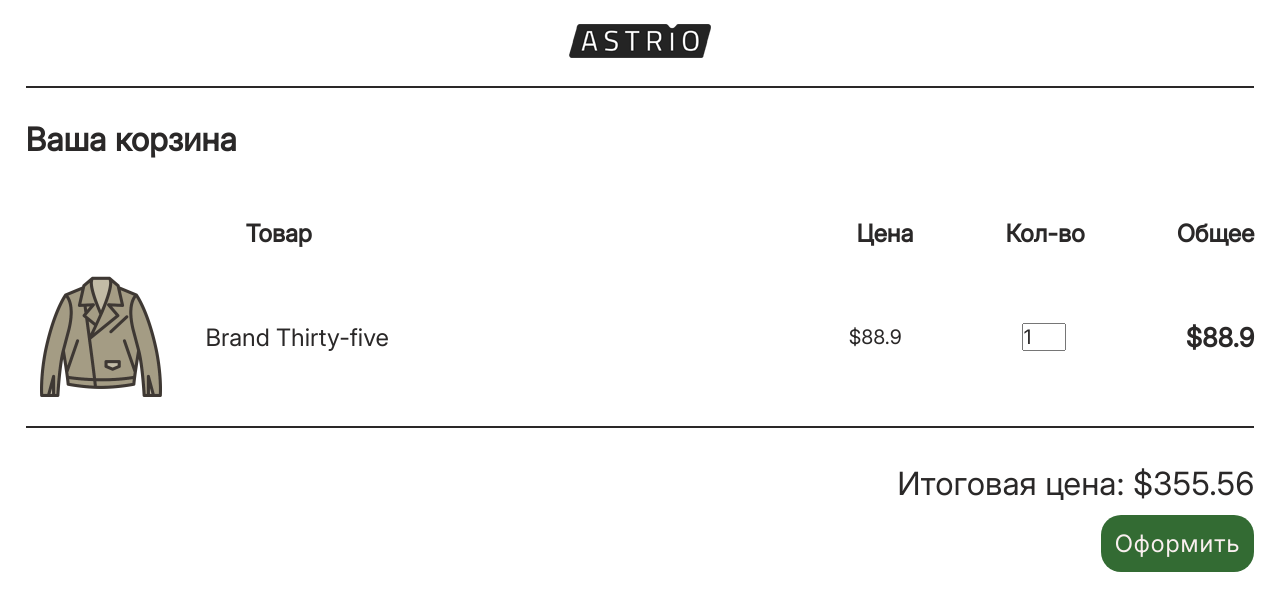
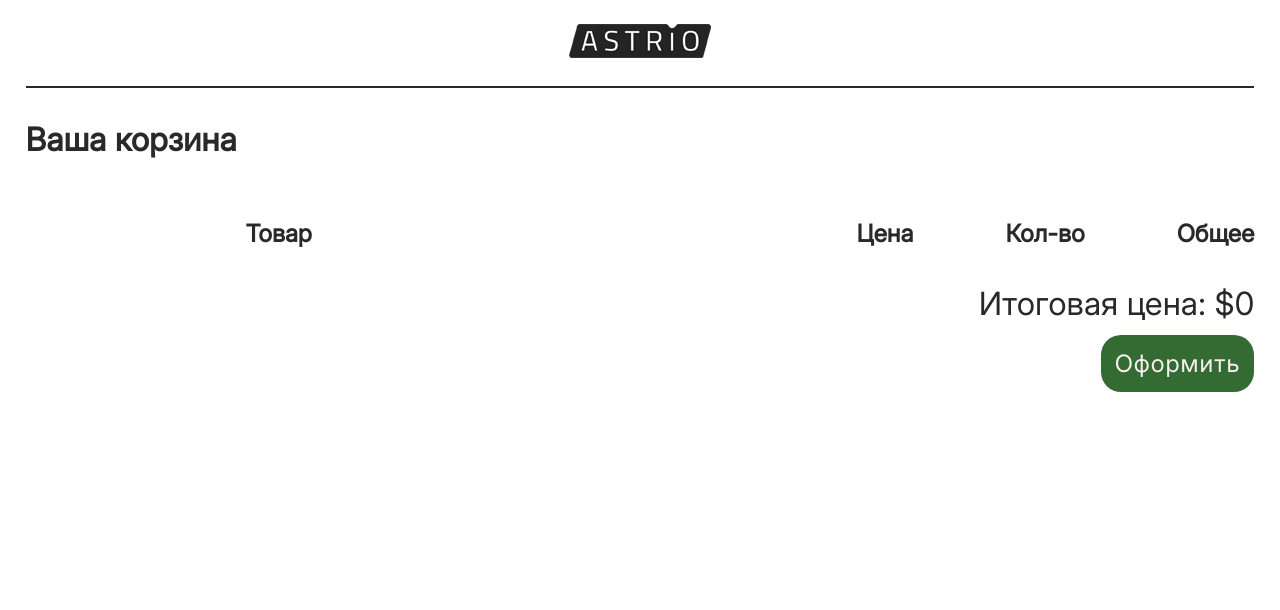
Before and after one commit to kirilloid173/Astrio, a Nuxt app: page /cart in a window 1280 px wide. Shown: the top 610 px of the page. Built offline with nearby package versions, Linux system fonts and the light colour scheme.

Commit message:
1.8-added_sum_cart_price

```diff
--- a/app/components/cart/Cart.vue
+++ b/app/components/cart/Cart.vue
@@ -1,3 +1,25 @@
+<script setup lang="ts">
+const cartDataStore = useCartDataStore();
+
+interface cartData {
+    type: string;
+    id: number;
+    sku: string;
+    title: string;
+    regular_price: {
+        currency: string;
+        value: number;
+    };
+    image: string;
+    brand: number;
+    quantity: number;
+}
+
+function totalPriceItem(cartItem: cartData) {
+    return Number(cartItem.regular_price.value * cartItem.quantity).toFixed(2);
+}
+</script>
+
 <template>
     <h1 class="cart-title">Ваша корзина</h1>
     <div class="cart-subtitle">
@@ -11,30 +33,46 @@
         </div>
     </div>
     <div class="cart">
-        <div class="cart__item">
+        <div
+            v-for="cartData in cartDataStore.data"
+            :key="cartData.id"
+            class="cart__item"
+        >
             <div class="item-block-left">
                 <img
                     class="item-block-left__image"
-                    src="/images/1.png"
+                    :src="cartData.image"
                     alt="product-logo"
                 />
-                <p class="item-block-left__title">Brand Thirty-five</p>
+                <p class="item-block-left__title">{{ cartData.title }}</p>
             </div>
             <div class="item-block-right">
-                <p class="item-block-right__price">$88.9</p>
+                <p class="item-block-right__price">
+                    ${{ cartData.regular_price.value }}
+                </p>
                 <input
                     class="item-block-right__quantity"
                     type="number"
                     min="1"
                     step="1"
-                    value="1"
+                    :value="cartData.quantity"
+                    v-on:input="
+                        cartDataStore.changeQuantityItemCart(
+                            cartData.id,
+                            $event
+                        )
+                    "
                 />
-                <p class="item-block-right__total-price">$88.9</p>
+                <p class="item-block-right__total-price">
+                    ${{ totalPriceItem(cartData) }}
+                </p>
             </div>
         </div>
     </div>
     <div class="subtotal">
-        <p class="subtotal__price">Итоговая цена: <span>$355.56</span></p>
+        <p class="subtotal__price">
+            Итоговая цена: <span>${{ cartDataStore.totalPrice }}</span>
+        </p>
         <button class="subtotal__button-checkout">Оформить</button>
     </div>
 </template>
--- a/app/stores/cartData.store.ts
+++ b/app/stores/cartData.store.ts
@@ -11,7 +11,7 @@ interface ProductsType {
     };
     image: string;
     brand: number;
-    quantity?: number;
+    quantity: number;
 }
 
 export const useCartDataStore = defineStore('data', {
@@ -20,9 +20,19 @@ export const useCartDataStore = defineStore('data', {
             data: [] as ProductsType[],
         };
     },
+
     getters: {
         counts: (state) => state.data.length,
+        totalPrice: (state) => {
+            const totalPrice = state.data.reduce((sum, item) => {
+                const quantity = item.quantity ?? 1;
+                return sum + item.regular_price.value * quantity;
+            }, 0);
+
+            return Number(totalPrice.toFixed(2));
+        },
     },
+
     actions: {
         addToCart(newProduct: ProductsType) {
             const checkProductInCart = this.data.find(
@@ -34,5 +44,17 @@ export const useCartDataStore = defineStore('data', {
                 this.data.push(newProduct);
             }
         },
+
+        changeQuantityItemCart(idItem: number, eventTarget: InputEvent) {
+            const numberQuantity = Number(
+                (eventTarget.target as HTMLInputElement).value
+            );
+
+            const foundItem = this.data.find((item) => item.id === idItem);
+
+            if (foundItem) {
+                foundItem.quantity = numberQuantity;
+            }
+        },
     },
 });
```
